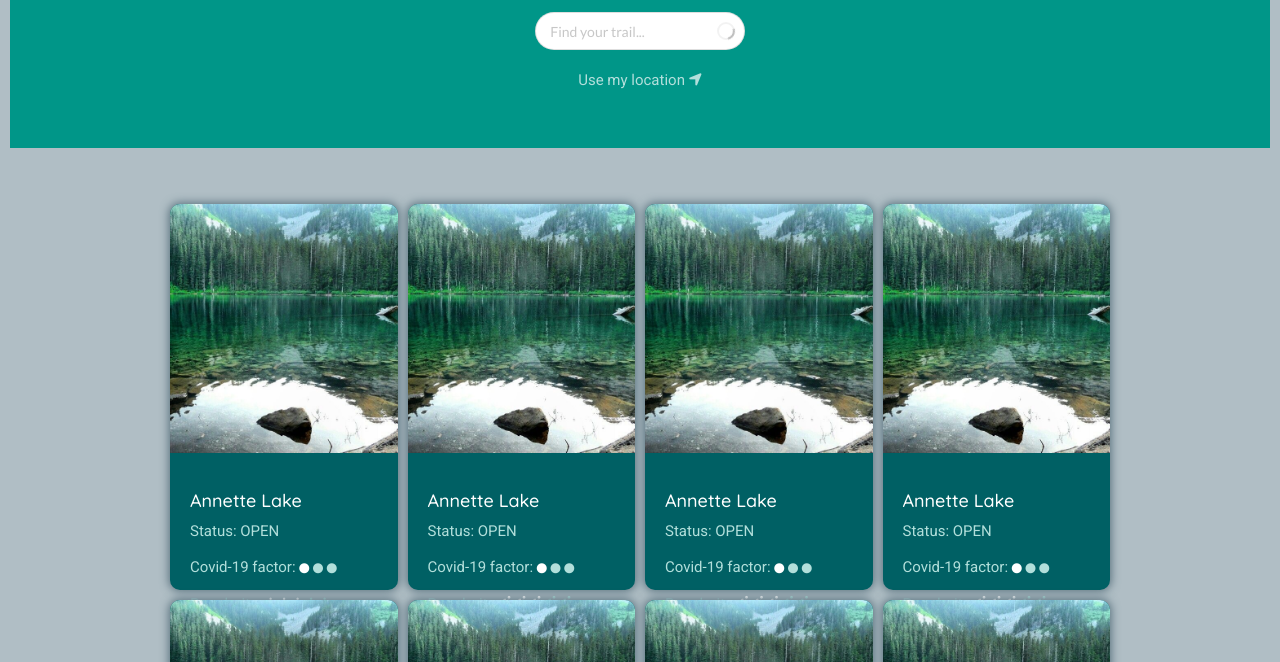
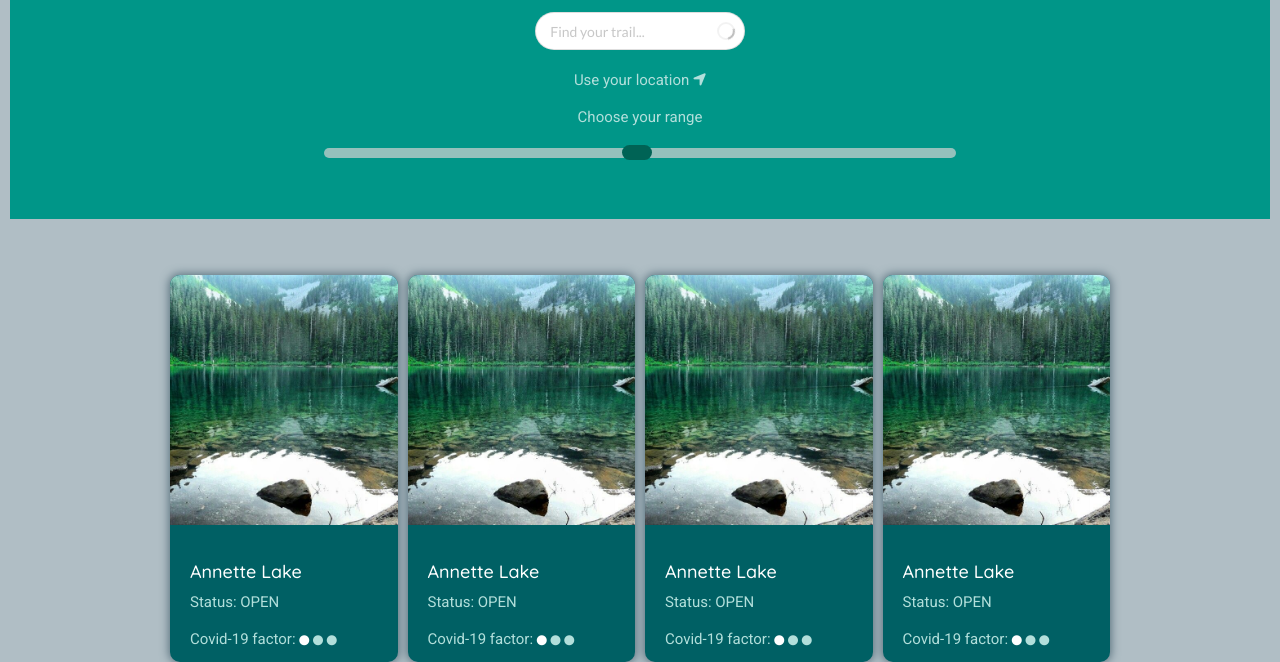
Before and after one commit to calebkirkish/discover-serenity, a plain HTML site: page index.html in a window 1280 px wide. Shown: the part 127-789 px from the top of the page. Drawn offline with nearby package versions, Linux system fonts and the light colour scheme.

Commit message:
Add range slider for users

```diff
--- a/css/style.css
+++ b/css/style.css
@@ -153,6 +153,34 @@ p {
   color: var(--light-primary-color);
 }
 
+/* Range slider */
+.slider {
+  -webkit-appearance: none;
+  width: 55%;
+  height: 10px;
+  background: #d3d3d3;
+  outline: none;
+  opacity: 0.7;
+  -webkit-transition: .2s;
+  transition: opacity .2s;
+  border-radius: var(--tile-border-radius);
+}
+
+.slider:hover {
+  opacity: 1;
+}
+
+.slider::-webkit-slider-thumb {
+  -webkit-appearance: none;
+  appearance: none;
+  width: 30px;
+  height: 15px;
+  background: var(--dark-primary-color);
+  border-radius: var(--tile-border-radius);
+  cursor: pointer;
+}
+
+
 /* header styles */
 .page-header {
   padding: 4rem;
--- a/index.html
+++ b/index.html
@@ -36,7 +36,13 @@
           <div class="results"></div>
         </div>
         <br/>
-        <p>Use my location <i class="fas fa-location-arrow"></i></p>
+        <p>Use your location <i class="fas fa-location-arrow"></i></p>
+
+        <div>
+          <p>Choose your range</p>
+          <input type="range" min="1" max="100" value="50" class="slider" id="myRange">
+        </div>
+
       </header>
 
       <div class="ui small modal">
--- a/js/script.js
+++ /dev/null
@@ -1,6 +0,0 @@
-// Trail detail modal
-$('.trail-tile').on('click', function() {
-    $('.small.modal')
-    .modal('setting', 'transition', 'vertical flip')
-    .modal('toggle', 'show-dimmer')
-});
```
Also changed, not shown: 2 other files.
